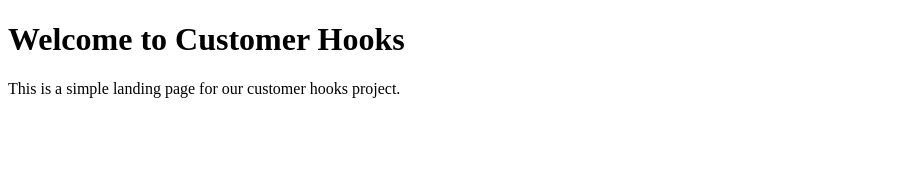
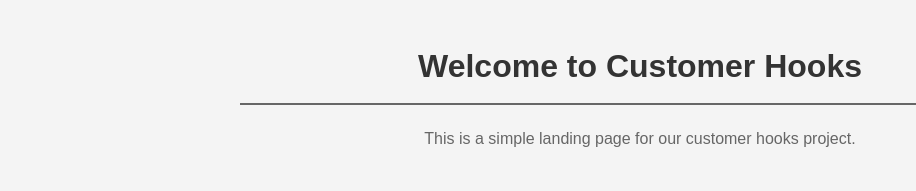
Before and after one commit to OdedWilder/my-customer-hooks, a plain HTML site: page index.html in a window 1280 px wide. Shown: the whole page, without its empty margins (0-916 px from the left). Drawn offline with Linux system fonts and the light colour scheme.

Commit message:
Add CSS styling to the page

```diff
--- a/index.html
+++ b/index.html
@@ -3,6 +3,26 @@
 <head>
     <meta charset="UTF-8">
     <title>Customer Hooks</title>
+    <style>
+        body {
+            font-family: Arial, sans-serif;
+            max-width: 800px;
+            margin: 0 auto;
+            padding: 20px;
+            background-color: #f4f4f4;
+            line-height: 1.6;
+        }
+        h1 {
+            color: #333;
+            text-align: center;
+            border-bottom: 2px solid #666;
+            padding-bottom: 10px;
+        }
+        p {
+            color: #666;
+            text-align: center;
+        }
+    </style>
 </head>
 <body>
     <h1>Welcome to Customer Hooks</h1>
```
